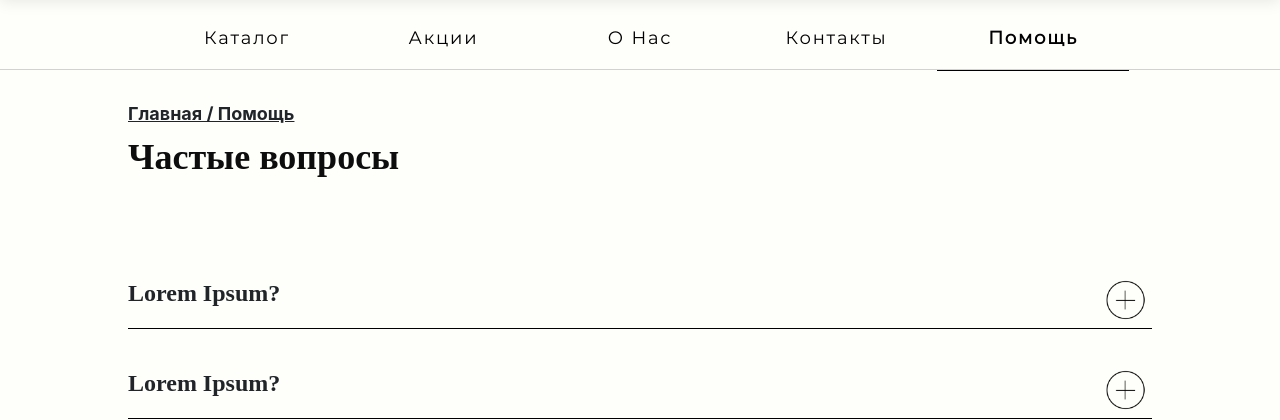
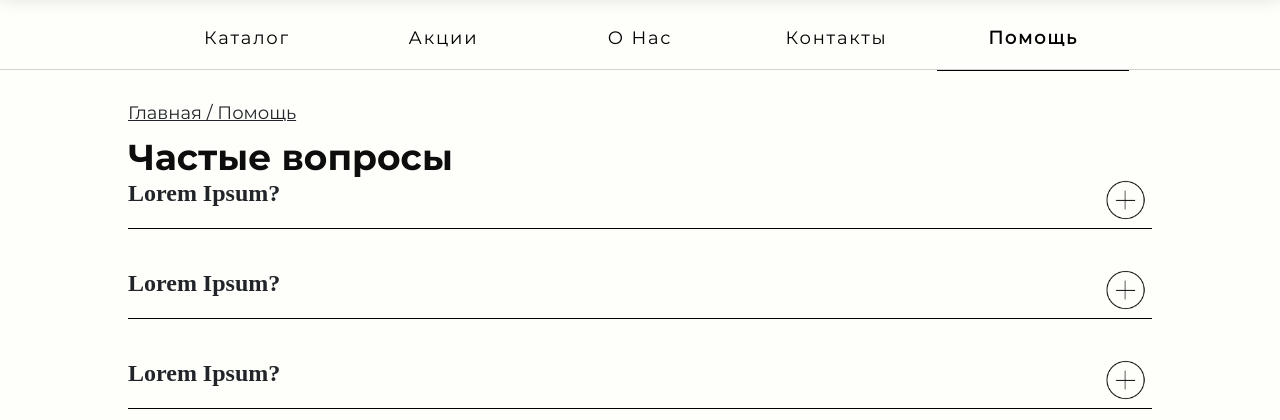
Before and after one commit to XcenaX/Cosmetics-Shop, a Django app: page /support in a window 1280 px wide. Shown: the part 112-532 px from the top of the page. Run offline with Django 3.2, Linux system fonts and the light colour scheme; some libraries are stand-ins or nearby versions.

```diff
--- a/market/main/static/css/cart.css
+++ b/market/main/static/css/cart.css
@@ -1,7 +1,4 @@
-.items-block{
-    padding-left: 5%;
-    padding-right: 5%;
-}
+
 
 .item-pc-version{
     display: grid;
--- a/market/main/static/css/main.css
+++ b/market/main/static/css/main.css
@@ -27,7 +27,7 @@ a:hover{
 }
 
 .route{
-    font-weight: bold;
+    font-family: "Montserrat-Regular";
     text-decoration: underline;
     font-size: 18px;
 }
--- a/market/main/static/css/support.css
+++ b/market/main/static/css/support.css
@@ -1,11 +1,10 @@
 .title{
-    font-family: Montserrat;
+    font-family: Montserrat-Bold;
     font-style: normal;
     font-weight: 600;
     font-size: 36px;
     line-height: 44px;
     color: #0D0D0D;
-    margin-bottom: 100px;
 }
 
 .hide{
```
Also changed, not shown: market/main/templates/cart.html (+21 -7 lines), market/main/templates/thanks.html (added, +12 -0 lines).
